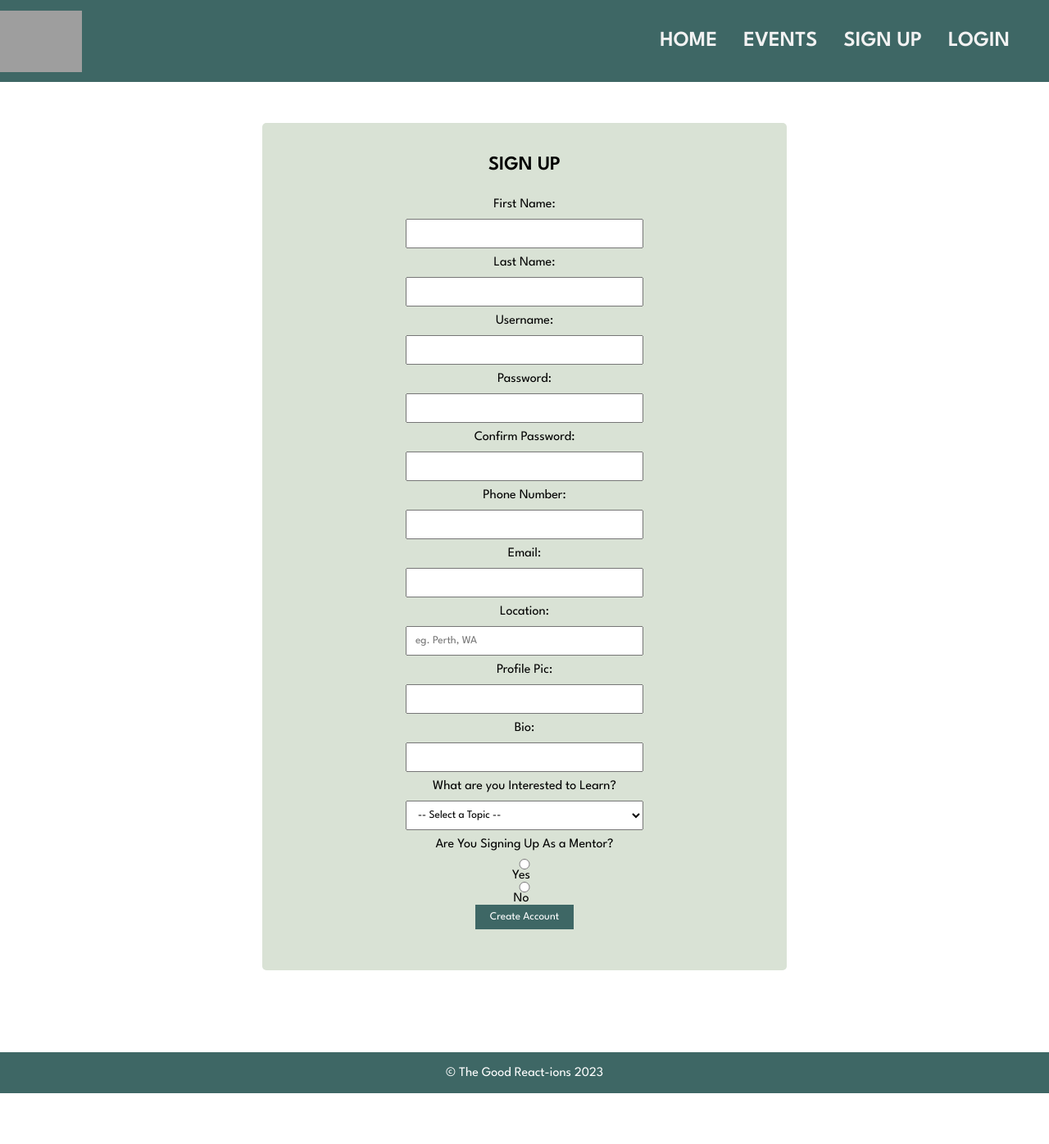
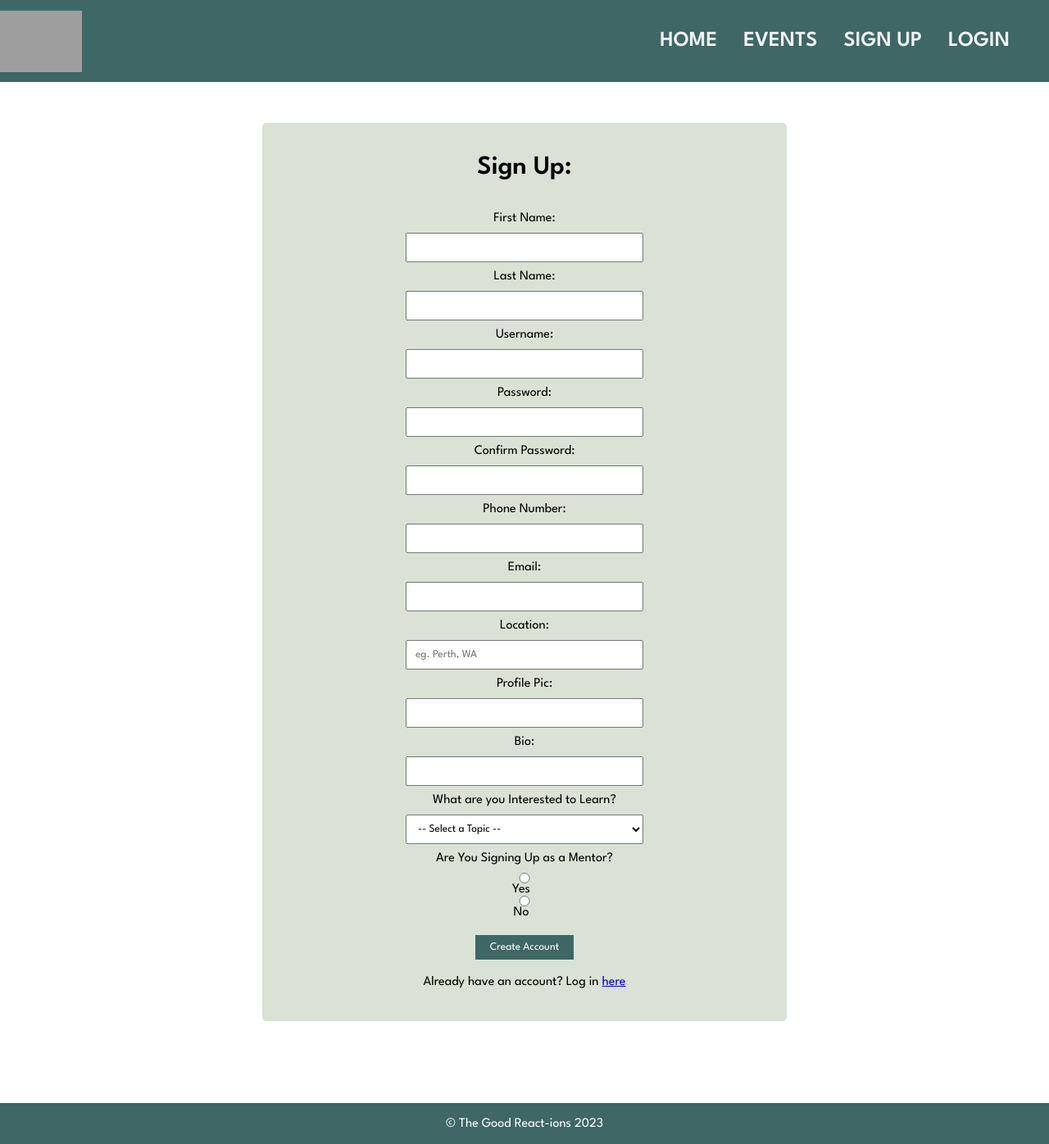
Before and after one commit to sue-lim/good_react-ions_group_2023_frontend, a React (Vite) app in the folder skillsworkshop/: page /sign-up in a window 1280 px wide. Shown: the whole page at 82% size. Before the commit the page ends 1334 px from the top, so only its background shows below. Built offline with nearby package versions, Linux system fonts and the light colour scheme; grey boxes are pictures that could not be loaded.

Commit message:
Sign Up page styling
Login here under button, button gap

```diff
--- a/skillsworkshop/src/App.css
+++ b/skillsworkshop/src/App.css
@@ -26,6 +26,8 @@ button {
   background-color: #3e6765;
   color: white;
   border: none;
+  margin-top: 20px;
+  margin-bottom: 20px;
 }
 
 .project-button {
--- a/skillsworkshop/src/Components/UserForm/SignUpForm.jsx
+++ b/skillsworkshop/src/Components/UserForm/SignUpForm.jsx
@@ -1,5 +1,5 @@
 import { useState, useEffect } from "react";
-import { useNavigate, useParams } from "react-router-dom";
+import { useNavigate, useParams, Link } from "react-router-dom";
 // import Select from "react-select";
 
 import "./UserForm.css";
@@ -77,9 +77,11 @@ function SignUpForm() {
     }
   };
 
+
+
   return (
     <form className="form" onSubmit={handleSubmit}>
-      <h2>SIGN UP</h2>
+      <h1>Sign Up:</h1>
       <div>
         <label htmlFor="first_name">First Name:</label>
         <input type="text" id="first_name" onChange={handleChange} />
@@ -154,7 +156,7 @@ function SignUpForm() {
         {/* <Select id="interest" options={options} isMulti /> */}
       </div>
       <div>
-        <label htmlFor="is_mentor">Are You Signing Up As a Mentor?</label>
+        <label htmlFor="is_mentor">Are You Signing Up as a Mentor?</label>
         <div className="radio">
           <div className="radio-button">
             <input
@@ -171,6 +173,7 @@ function SignUpForm() {
           <div className="radio-button">
             <input
               type="radio"
+              name="mentor"
               value={false}
               id="is_mentor"
               onChange={() => setShowSkills(false)}
@@ -213,6 +216,9 @@ function SignUpForm() {
         ""
       )}
       <button type="submit">Create Account</button>
+      <p>
+        Already have an account? Log in <Link to="/login">here</Link>
+      </p>
     </form>
   );
 }
```
